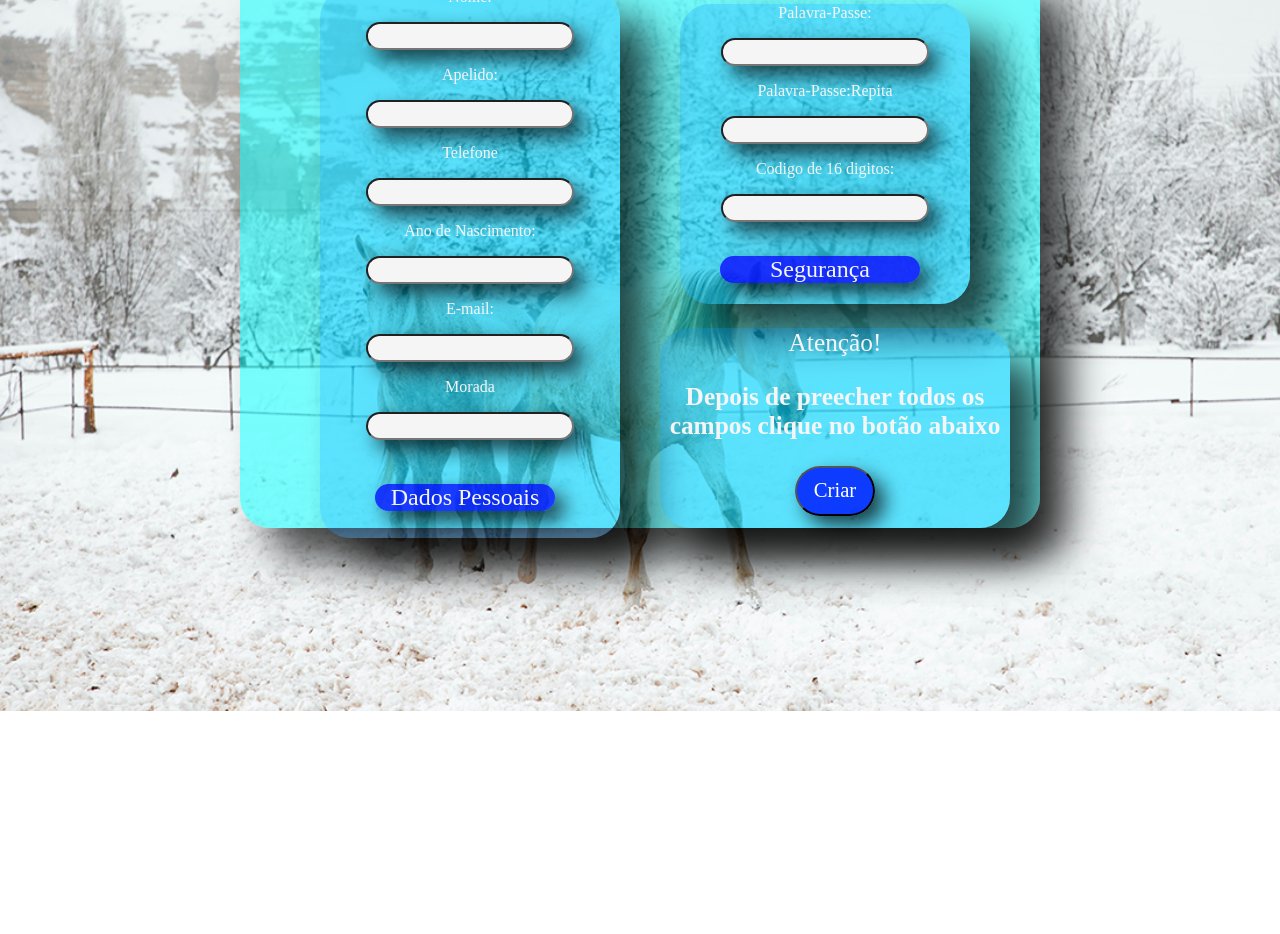
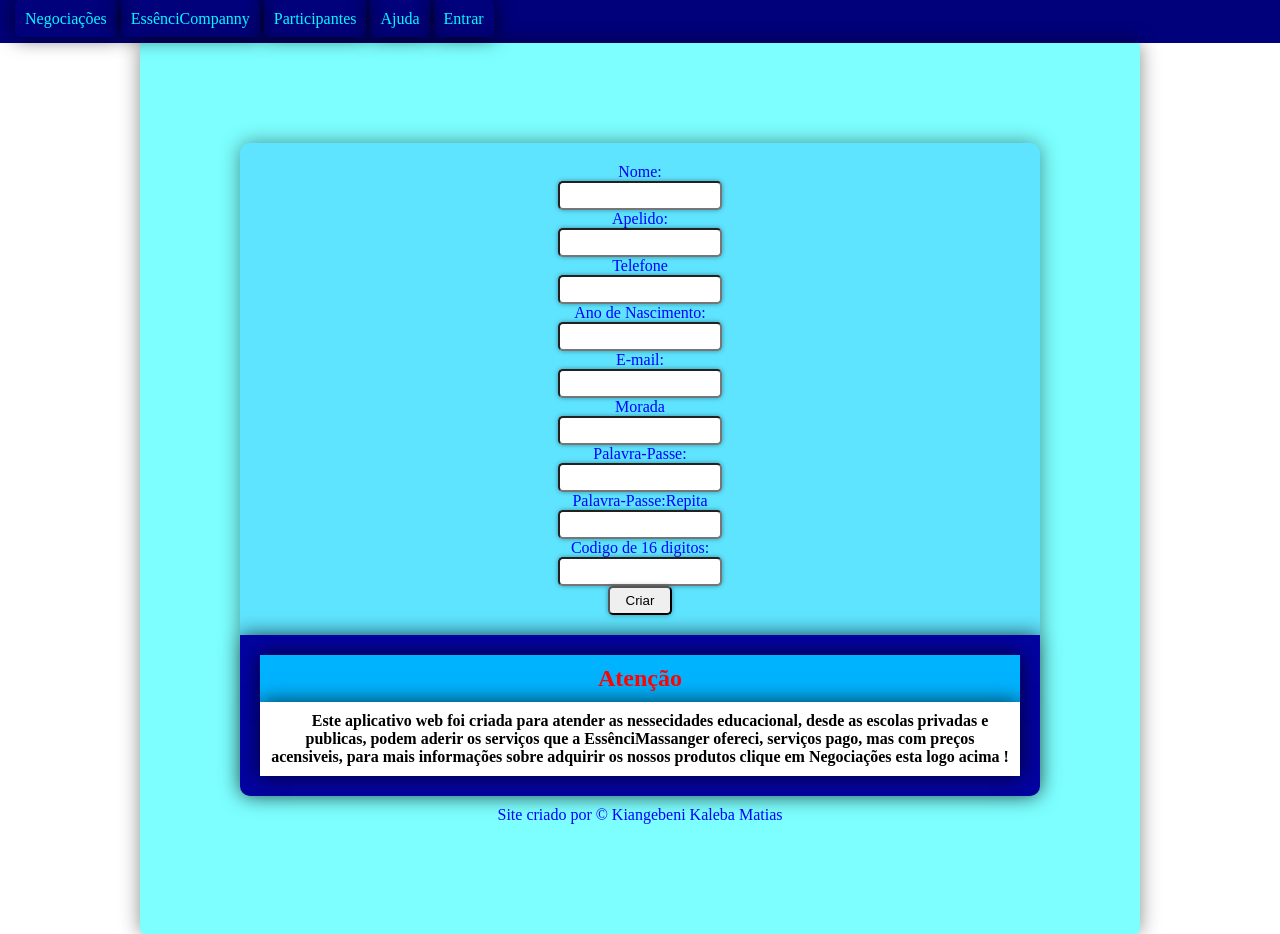
Before and after one commit to Kiangebenimatias/novo, a plain HTML site: page abrir/index.html in a window 1280 px wide. Shown: the part 89-1023 px from the top of the page. Before the commit the page ends 800 px from the top, so only its background shows below. Drawn offline with Linux system fonts and the light colour scheme; some packages are replaced by stand-ins of ours; a script that the page names is missing.

Commit message:
nova atualização

```diff
--- a/abrir/abrirconta.css
+++ b/abrir/abrirconta.css
@@ -1,131 +1,91 @@
-body{
-    background: fixed;
-    background-image: url('../imagens/cavalos2.png');
-    background-size: cover;
-    background-repeat: no-repeat;
-    background-position: center center;
+* {
+    margin: 0px;
+    padding: 0px;
+}
+header{
+    background-color: blue;
+    text-align: center;
+    font: 28pt caption;
+    color: rgb(0, 255, 251);
+    padding: 10px;
 
 }
-header{
-    text-align: center;
-    font: 28pt caption;
-    color: rgb(0, 136, 255);
+header h2{
+    box-shadow: 0px 0px 20px rgba(0, 0, 0, 0.715);
+    text-shadow: 5px 5px 10px rgba(0, 0, 0, 0.348);
 }
-header:hover{
-    color: blue;
+nav{
+    background-color: rgb(1, 1, 123);
+    padding: 15px;
+
+}
+a{
+    padding: 10px;
+    color: rgb(0, 251, 255);
+    text-decoration: none;
+    border-radius: 5px;
+    box-shadow: 0px 0px 20px rgba(0, 0, 0, 0.715);
+}
+a:hover{
+    background-color: rgb(0, 149, 255);
 }
 section{
     max-width: 800px;
     min-width: 100px;
     margin: auto;
+    padding: 100px;
     background-color: rgba(0, 255, 255, 0.508);
-    border-radius: 30px;
-    box-shadow: 30px 30px 40px rgba(0, 0, 0, 0.715);
-}
-div#abrir0{
-    background-color: rgba(0, 255, 255, 0.616);
-    width: 500px;
-    height: 10px;
-    margin: auto;
+    border-bottom-left-radius: 5px;
+    border-bottom-right-radius: 5px;
+    box-shadow: 0px 0px 20px rgba(0, 0, 0, 0.46);
 }
 div#abrir1{
-    color: whitesmoke;
+    color: blue;
     text-align: center;
-    width: 300px;
-    height: 550px;
-    margin-left: 80px;
-    margin-top: 10px;
+    padding: 20px;
+    margin: auto;
     background-color: rgba(0, 145, 255, 0.244);
-    border-radius: 30px;
-    box-shadow: 30px 30px 40px rgba(0, 0, 0, 0.715);
+    border-top-left-radius: 10px;
+    border-top-right-radius: 10px;
+    box-shadow: 0px 0px 20px rgba(0, 0, 0, 0.44);
 }
-div#abrir2{
-    color: whitesmoke;
-    text-align: center;
-    width: 290px;
-    height: 300px;
-    margin-left: 440px;
-    margin-top: -550px;
-    background-color: rgba(0, 145, 255, 0.244);
-    border-radius: 30px;
-    box-shadow: 30px 30px 40px rgba(0, 0, 0, 0.715);
-}
-div#abrir3{
-    text-align: center;
-    margin-left: 135px;
-    margin-top: 180px;
-    font: 18pt caption;
-    color: whitesmoke;
-    width: 180px;
-    height: 27px;
-    background-color: rgba(0, 0, 255, 0.74);
-    border-radius: 30px;
-    box-shadow: 10px 10px 20px rgba(0, 0, 0, 0.715);
-}
-div#abrir4{
-    text-align: center;
-    margin-left: 480px;
-    margin-top: -255px;
-    font: 18pt caption;
-    color: whitesmoke;
-    width: 200px;
-    height: 27px;
-    background-color: rgba(8, 0, 255, 0.769);
-    border-radius: 30px;
-    box-shadow: 10px 10px 20px rgba(0, 0, 0, 0.715);
-}
-div#abrir5{
-    font: 19pt caption;
-    color: whitesmoke;
-    text-align: center;
-    width: 350px;
-    height: 200px;
-    margin-left: 420px;
-    margin-top: 45px;
-    background-color: rgba(0, 145, 255, 0.244);
-    border-radius: 30px;
-    box-shadow: 30px 30px 40px rgba(0, 0, 0, 0.715);
-}
-#abrir1:hover{
-    background-color: rgb(47, 255, 179);
-    color: blue;
-    margin-right: auto;
-}
-#abrir3:hover{
-    background-color: rgb(47, 255, 179);
-    color: blue;
-}
-#abrir4:hover{
-    background-color: rgba(0, 145, 255, 0.244);
-    color: blue;
-    font: bolder 25px caption;
-
-}
-#abrir5:hover{
-    background-color: rgb(47, 255, 179);
-    color: blue;
-}
-input{
-    width: 200px;
-    height: 22px;
-    margin: auto;
-    background-color: whitesmoke;
-    text-align: center;
-    border-radius: 30px;
-    box-shadow: 10px 10px 20px rgba(0, 0, 0, 0.715);
-}
-input:hover{
-    background-color: rgb(47, 255, 179);
+div input{
+    padding: 5px;
+    width: 150px;
+    border-radius: 5px;
+    box-shadow: 0px 0px 5px rgba(0, 0, 0, 0.375);
 }
 input#criar{
-    width: 80px;
-    height: 50px;
-    background-color: rgba(0, 34, 255, 0.865);
-    color: rgb(255, 255, 255);
-    font: 15.5pt caption;
+    width: 50px;
+    box-sizing: content-box;
+}
+article{
+    background-color: rgb(3, 3, 160);
+    color: rgb(0, 187, 255);
+    padding: 20px;
+    max-height: 1000px;
+    min-height: 100px;
+    border-bottom-left-radius: 10px;
+    border-bottom-right-radius: 10px;
+    box-shadow: 0px 0px 20px rgba(0, 0, 0, 0.715);
+}
+article h2{
+    background-color: rgb(0, 179, 255);
+    color: rgb(254, 3, 3);
     text-align: center;
+    padding: 10px;
+    box-shadow: 0px 0px 20px rgba(0, 0, 0, 0.715);
 }
-#criar:hover{
-    background-color: rgb(47, 255, 54);
+article p{
+    background-color: rgb(255, 255, 255);
+    color: black;
+    text-indent: 20px;
+    text-align: center;
+    box-shadow: 0px 0px 20px rgba(0, 0, 0, 0.715);
+    padding: 10px;
+}
+footer{
+    text-align: center;
     color: blue;
+    padding: 10px;
 }
--- a/abrir/index.html
+++ b/abrir/index.html
@@ -5,16 +5,22 @@
     <meta http-equiv="X-UA-Compatible" content="IE=edge">
     <meta name="viewport" content="width=device-width, initial-scale=1.0">
     <script src="https://cdn.jsdelivr.net/npm/sweetalert2@11"></script>
-    <link rel="shortcut icon" href="abrirconta/favicon-32x32.png" type="image/x-icon">
+    <link rel="shortcut icon" href="../imagens/favicon-32x32.png" type="image/x-icon">
     <title>Abrirconta</title>
     <link rel="stylesheet" href="abrirconta.css">
 </head>
 <body>
     <header>
-        Abertura de Conta!
+        <h2>Abertura de Conta!</h2>
     </header>
+    <nav>
+        <a href="#">Negociações</a>
+        <a href="#">EssênciCompanny</a>
+        <a href="#">Participantes</a>
+        <a href="#">Ajuda</a>
+        <a href="../index.html">Entrar</a>
+    </nav>
     <section>
-        <div id="abrir0"></div>
         <div id="abrir1">
             <p>Nome:</p>
             <input type="text" name="txtabrirnome" id="txtabrirnome">
@@ -28,28 +34,23 @@
             <input type="email" name="txtabriremail" id="txtabriremail">
             <p>Morada</p>
             <input type="text" name="txtabrirmorada" id="txtabrirmorada">
-        </div>
-        <div id="abrir2">
             <p>Palavra-Passe:</p>
             <input type="password" name="txtabrirpalavrapasse1" id="txtabrirpalavrapasse1">
             <p>Palavra-Passe:Repita</p>
             <input type="password" name="txtabrirpalavrapasse2" id="txtabrirpalavrapasse2">
             <p>Codigo de 16 digitos:</p>
             <input type="tel" name="txtabrircodigo" id="txtabrircodigo">
+            <p></p>
+            <input id="criar" type="button" value="Criar" onclick="cria()">
         </div>
-        <div id="abrir3">Dados Pessoais
-
-        </div>
-        <div id="abrir4">Segurança
-
-        </div>
-        <div id="abrir5">
-            <p>Atenção!</p>
-            <p><strong>Depois de preecher todos os campos clique no botão abaixo</strong></p>
-            <input id="criar" type="button" value="Criar" onclick="cria()">
-
-        </div>
-
+        <article>
+            <h2>Atenção</h2>
+            <p><strong>Este aplicativo web foi criada para atender as nessecidades educacional, desde as escolas privadas e publicas, podem aderir os serviços
+                que a EssênciMassanger ofereci, serviços pago, mas com preços acensiveis, para mais informações sobre adquirir os nossos produtos clique em Negociações
+                esta logo acima !
+            </strong></p>
+        </article>
+        <footer>Site criado por &copy; Kiangebeni Kaleba Matias</footer>
     </section>
     <script src="sweetalert2.all.min.js"></script>
     <script src="abrirconta.js"></script>
```
Also changed, not shown: progarama/proragama.js (+4 -4 lines).
